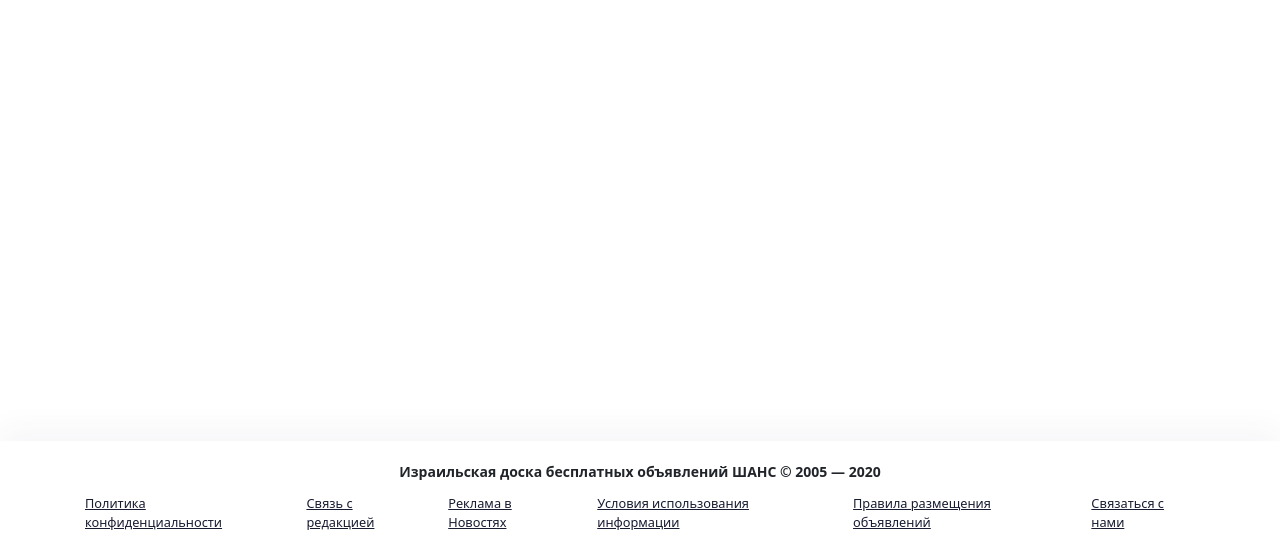
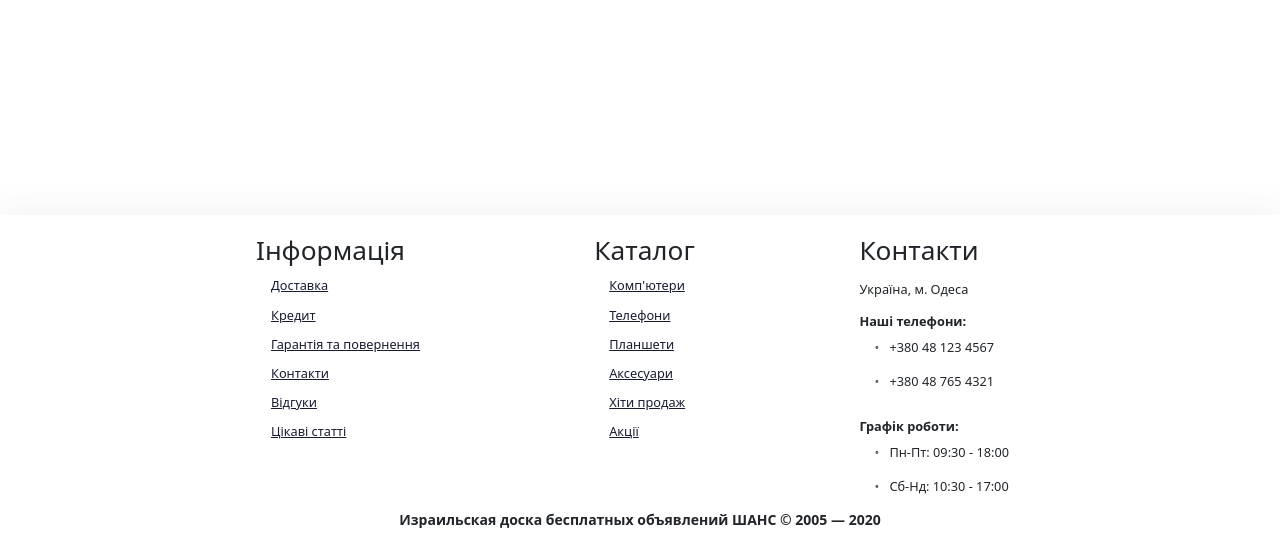
Before and after one commit to GavdzinskyiVeacheslav/Shop, a Flask app: template public/templates/layout.html in a window 1280 px wide. Shown: the part 712-1272 px from the top of the page. Run offline with Flask 3, Linux system fonts and the light colour scheme; the template is opened without the code that fills it: most values are stand-ins (such as "Sample title", 1, 10 or a date in 2020); parts of the project's set-up code (start-up, migrations or seed data) failed here and were passed over; some libraries are stand-ins or nearby versions.

Commit message:
добавлены стили к <footer>

```diff
--- a/public/templates/include/footer.html
+++ b/public/templates/include/footer.html
@@ -1,28 +1,61 @@
 <footer>
+
+    <div class="container_father_footer">
+        <div class="container_footer">
+            <nav class="#">
+                <h3 class="footer">Інформація</h3>
+                <ul class="">
+                    <li><a href="#" title="" target="_blank">Доставка</a></li>
+                    <li><a href="#" title="" target="_blank">Кредит</a></li>
+                    <li><a href="#" title="" target="_blank">Гарантія та повернення</a></li>
+                    <li><a href="#" title="" target="_blank">Контакти</a></li>
+                    <li><a href="#" title="" target="_blank">Відгуки </a></li>
+                    <li><a href="#" title="" target="_blank">Цікаві статті </a></li>
+                </ul>
+
+            </nav>
+        </div>
+
+        <div class="container_footer">
+            <nav class="footer_catalog">
+                <h3 class="footer">Каталог</h3>
+                <ul class="">
+                    <li><a href="#" title="" target="_blank">Комп'ютери</a></li>
+                    <li><a href="#" title="" target="_blank">Телефони</a></li>
+                    <li><a href="#" title="" target="_blank">Планшети</a></li>
+                    <li><a href="#" title="" target="_blank">Аксесуари</a></li>
+                    <li><a href="#" title="" target="_blank">Хіти продаж</a></li>
+                    <li><a href="#" title="" target="_blank">Акції</a></li>
+                </ul>
+
+            </nav>
+        </div>
+
+        <div class="container_footer">
+            <nav class="footer_contacts">
+                <h3 class="footer">Контакти</h3>
+                <p class="location">Україна, м. Одеса</p>
+                <p class="telephone_number">Наші телефони:</p>
+                <ul class="phone_numbers">
+                    <li>+380 48 123 4567</li>
+                    <li>+380 48 765 4321</li>
+                </ul>
+                <p class="work_graphic">Графік роботи:</p>
+                <ul class="graphic_of_work">
+                    <li>Пн-Пт: 09:30 - 18:00</li>
+                    <li>Сб-Нд: 10:30 - 17:00</li>
+                </ul>
+            </nav>
+        </div>
+    </div>
     <div class="footer_title">
-    <div class="container">
-      <div class="row">
-        <div>Израильская доска бесплатных объявлений ШАНС © 2005 — {{ current_year }}</div>
-      </div>
+        <div class="container">
+            <div class="row">
+                <div>Израильская доска бесплатных объявлений ШАНС © 2005 — {{ current_year }}</div>
+            </div>
+        </div>
     </div>
-  </div>
-  <div class="container">
-    <nav class="row">
-
-        <ul class="">
-          <li><a href="#" title="" target="_blank">Политика конфиденциальности</a></li>
-          <li><a href="#" title="" target="_blank">Связь с редакцией</a></li>
-          <li><a href="#" title="" target="_blank">Реклама в Новостях</a></li>
-          <li><a href="#" title="" target="_blank">Условия использования информации</a></li>
-          <li><a href="/rules" title="" target="_blank">Правила размещения объявлений</a></li>
-            <li><a href="#" title="" target="_blank">Связаться с нами</a></li>
-        </ul>
-
-    </nav>
-  </div>
-
 </footer>
-
 
 
 <script>
--- a/static/css/style.css
+++ b/static/css/style.css
@@ -1660,3 +1660,58 @@ article.border_pink {border-color: #ef417c !important;}
 .column.col-auto h1 a img {
     margin-top: -25px; /* отступ сверху, может быть отрицательным для подъема */
 }
+
+
+/* STAS */
+
+.container_father_footer {
+    display: flex;
+    justify-content: space-between; /* Равномерное распределение пространства между элементами */
+    margin: 0 20%; /* Равномерный отступ слева и справа */
+}
+
+.container_father_footer .container_footer ul {
+    display: flex;
+    flex-direction: column;
+    text-align: left;
+}
+
+@media screen and (max-width: 1200px) {
+    .container_father_footer {
+        margin: 0 10%; /* Уменьшаем отступ слева и справа */
+    }
+}
+
+@media screen and (max-width: 768px) {
+    .container_father_footer {
+        flex-direction: column; /* Переключаем направление контейнера на столбец */
+        align-items: center; /* Выравниваем элементы по центру */
+        margin: 0 30px; /* Уменьшаем отступ слева и справа */
+    }
+}
+
+.telephone_number,
+.work_graphic {
+    font-weight: bold;
+    margin-bottom: 5px;
+}
+
+.phone_numbers,
+.graphic_of_work {
+    list-style: none;
+    padding-left: 0;
+}
+
+.phone_numbers li,
+.graphic_of_work li {
+    margin-bottom: 5px;
+}
+
+.phone_numbers li:before,
+.graphic_of_work li:before {
+    content: "\2022"; /* Заменяем маркеры списка на круглые точки */
+    color: #666;
+    display: inline-block;
+    width: 10px;
+    margin-right: 5px;
+}
```
